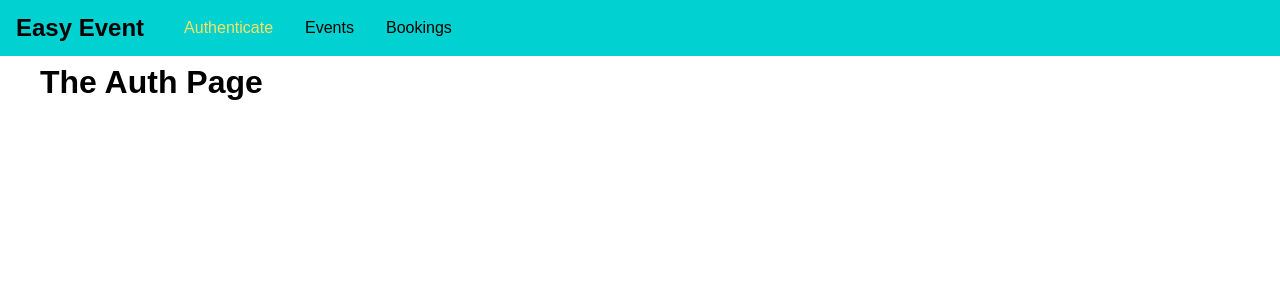
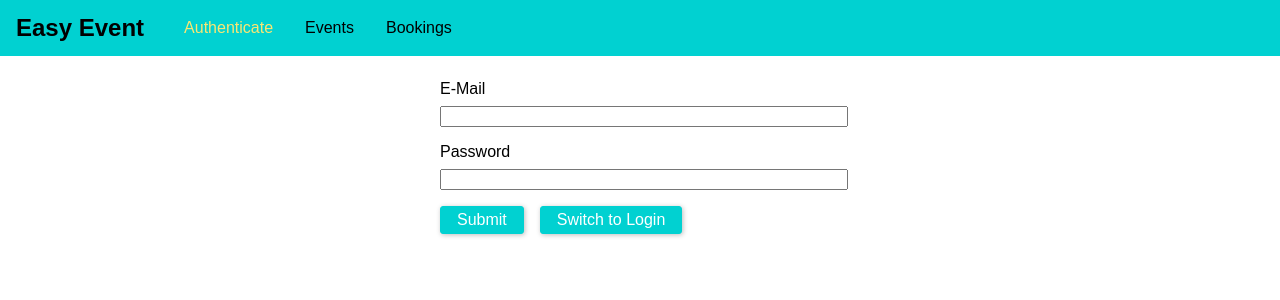
Before and after one commit to MyrPasko/graphql-event-booking, a React (Create React App) app in the folder frontend/: page /auth in a window 1280 px wide. Shown: the top 300 px of the page. Built offline with nearby package versions, Linux system fonts and the light colour scheme.

Commit message:
#Video 14 0.00

```diff
--- a/frontend/src/components/Navigation/MainNavigation.css
+++ b/frontend/src/components/Navigation/MainNavigation.css
@@ -38,5 +38,5 @@
 .main-navigation__items a:hover,
 .main-navigation__items a:active,
 .main-navigation__items a.active {
-    color: #f8e264;
+    color: #fae673;
 }
--- /dev/null
+++ b/frontend/src/pages/AuthPage.css
@@ -0,0 +1,38 @@
+
+.auth-form {
+    width: 25rem;
+    max-width: 80%;
+    margin: 5rem auto;
+}
+
+.form-control label,
+.form-control input {
+    width: 100%;
+    display: block;
+}
+
+.form-control label {
+    margin-bottom: 0.5rem;
+}
+
+.form-control {
+    margin-bottom: 1rem;
+}
+
+.form-actions button {
+    background: #01d1d1;
+    font: inherit;
+    border: 1px solid #01d1d1;
+    border-radius: 3px;
+    padding: 0.25rem 1rem;
+    margin-right: 1rem;
+    box-shadow: 1px 1px 5px rgba(0, 0, 0, 0.26);
+    color: white;
+    cursor: pointer;
+}
+
+.form-actions button:hover,
+.form-actions button:active {
+    background: #01a7a7;
+    border-color: #01a7a7;
+}
--- a/frontend/src/pages/AuthPage.js
+++ b/frontend/src/pages/AuthPage.js
@@ -1,11 +1,102 @@
 import React, {Component} from 'react';
+import './AuthPage.css';
 
 class AuthPage extends Component {
+    state = {
+        isLogin: true,
+    };
+
+    constructor(props) {
+        super(props);
+        this.emailEl = React.createRef();
+        this.passwordEl = React.createRef();
+    }
+
+    switchModeHandler = () => {
+        this.setState((prevState, prevProps) => {
+            return {isLogin: !prevState.isLogin}
+        });
+
+    };
+
+    submitHandler = (e) => {
+        e.preventDefault();
+
+        const email = this.emailEl.current.value;
+        const password = this.passwordEl.current.value;
+
+        if (email.trim().length === 0 || password.trim().length === 0) {
+            return;
+        }
+
+        let requestBody = {
+            query: `
+                query {
+                    login(email: "${email}", password: "${password}") {
+                        userId
+                        token
+                        tokenExpiration
+                    }
+                }
+            `
+        };
+
+        if (this.state.isLogin) {
+            requestBody = {
+                query: `
+                mutation {
+                    createUser(userInput: {email: "${email}", password: "${password}"}) {
+                       _id
+                       email
+                    }
+                }
+            `
+            };
+        }
+
+
+        fetch('http://localhost:8000/graphql', {
+            method: 'POST',
+            body: JSON.stringify(requestBody),
+            headers: {
+                "content-Type": 'application/json',
+            }
+        })
+            .then((result) => {
+                console.warn(result);
+                if (result.status !== 200 && result.status !== 201) {
+                    throw new Error("Failed!");
+                }
+                return result.json();
+            })
+            .then((resData) => {
+                console.log("Response: ", resData);
+            })
+            .catch((error) => {
+                console.error(error);
+            })
+    };
+
     render() {
+        const {isLogin} = this.state;
+
         return (
-            <div>
-                <h1>The Auth Page</h1>
-            </div>
+            <form action="" className="auth-form" onSubmit={(e) => this.submitHandler(e)}>
+                <div className="form-control">
+                    <label htmlFor="email">E-Mail</label>
+                    <input type="email" id="email" ref={this.emailEl}/>
+                </div>
+                <div className="form-control">
+                    <label htmlFor="password">Password</label>
+                    <input type="password" id="password" ref={this.passwordEl}/>
+                </div>
+                <div className="form-actions">
+                    <button type="submit">Submit</button>
+                    <button type="button" onClick={this.switchModeHandler}>Switch
+                        to {isLogin ? 'Login' : 'Sign In'}</button>
+                </div>
+
+            </form>
         );
     }
 }
```
Also changed, not shown: 1 other file (tests, documents, lock files or other folders).
